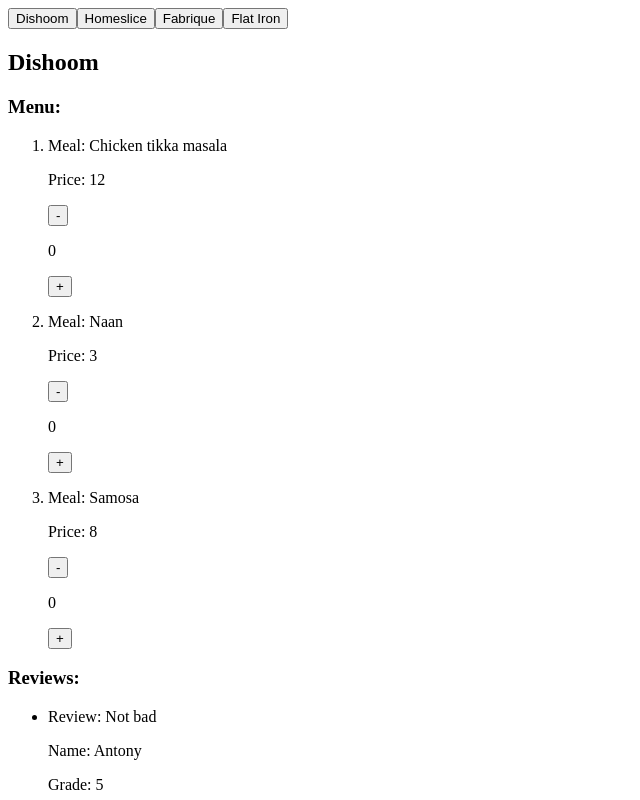
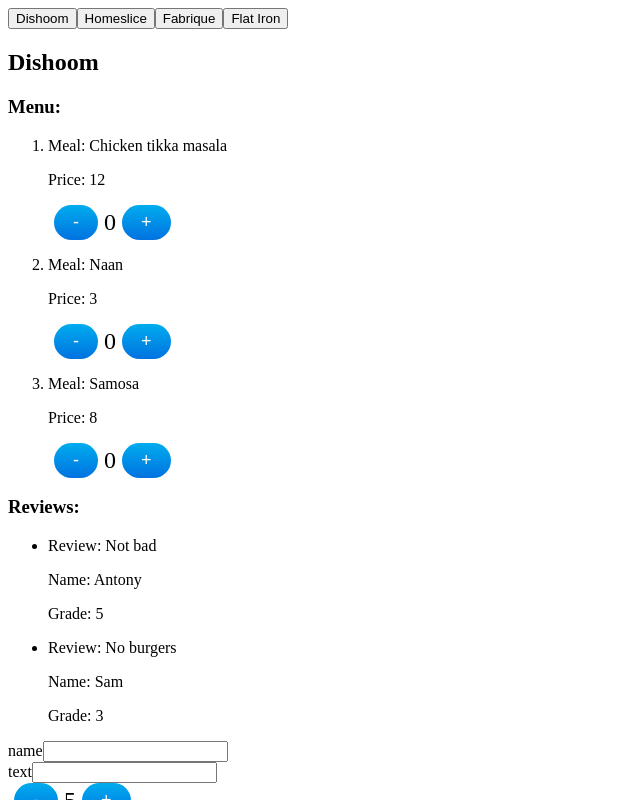
Before and after one commit to YuriiBoltukov/learn-js-react-homework, a React (Vite) app: page / in a window 1280 px wide. Both pictures are taken after a click on the button "Dishoom". Shown: the top 800 px of the page, without its empty margins (0-640 px from the left). Built offline with nearby package versions, Linux system fonts and the light colour scheme.

Commit message:
feat add counter styles

```diff
--- a/package.json
+++ b/package.json
@@ -7,7 +7,7 @@
     "dev": "vite",
     "build": "tsc && vite build",
     "preview": "vite preview",
-	  "lint": "eslint . --ext .ts,.tsx",
+    "lint": "eslint . --ext .ts,.tsx",
     "format": "prettier --write"
   },
   "dependencies": {
@@ -18,6 +18,7 @@
     "react-dom": "^18.2.0"
   },
   "devDependencies": {
+    "@types/node-sass": "^4.11.7",
     "@types/react": "^18.2.15",
     "@types/react-dom": "^18.2.7",
     "@typescript-eslint/eslint-plugin": "^6.12.0",
@@ -28,7 +29,9 @@
     "eslint-plugin-prettier": "^5.0.1",
     "eslint-plugin-react-hooks": "^4.6.0",
     "eslint-plugin-react-refresh": "^0.4.3",
+    "node-sass": "^9.0.0",
     "prettier": "^3.1.0",
+    "sass": "^1.69.5",
     "typescript": "^5.0.2",
     "vite": "^4.4.5"
   }
--- a/src/components/Counter/Counter.tsx
+++ b/src/components/Counter/Counter.tsx
@@ -1,4 +1,5 @@
 import { ReactElement, ReactEventHandler } from "react";
+import style from "./counter.module.scss";
 
 export interface CounterProps {
   count: number;
@@ -12,10 +13,14 @@
   decrement,
 }: CounterProps): ReactElement {
   return (
-    <div>
-      <button onClick={decrement}>-</button>
-      <p>{count}</p>
-      <button onClick={increment}>+</button>
+    <div className={style.counter}>
+      <button className={style.counter_button} onClick={decrement}>
+        -
+      </button>
+      <p className={style.counter_text}>{count}</p>
+      <button className={style.counter_button} onClick={increment}>
+        +
+      </button>
     </div>
   );
 }
--- /dev/null
+++ b/src/components/Counter/counter.module.scss
@@ -0,0 +1,45 @@
+.counter {
+  display: flex;
+  align-items: center;
+  max-width: 50px;
+
+  &_button {
+    display: inline-block;
+    color: #fff;
+    background: linear-gradient(to bottom, #00acee, #0072e0);
+    font-size: 18px;
+    font-weight: 500;
+    padding: 4px 16px;
+    border-radius: 100px;
+    border: 3px solid transparent;
+    text-decoration: none;
+    background-origin: border-box;
+    margin: 0 6px;
+  }
+
+  &_button--outline {
+    background: transparent;
+    color: #0072e0;
+    border-color: #0072e0;
+  }
+
+  &_button:hover {
+    background: #1d49aa;
+  }
+
+  &_button:focus {
+    outline: none;
+    box-shadow: 0 0 0 4px #cbd6ee;
+  }
+
+  &_button[disabled] {
+    color: #d2d5db;
+    background: #6c7589;
+    cursor: not-allowed;
+  }
+
+  &_text {
+    font-size: 24px;
+    margin: 0;
+  }
+}
```
Also changed, not shown: 1 other file (tests, documents, lock files or other folders).
